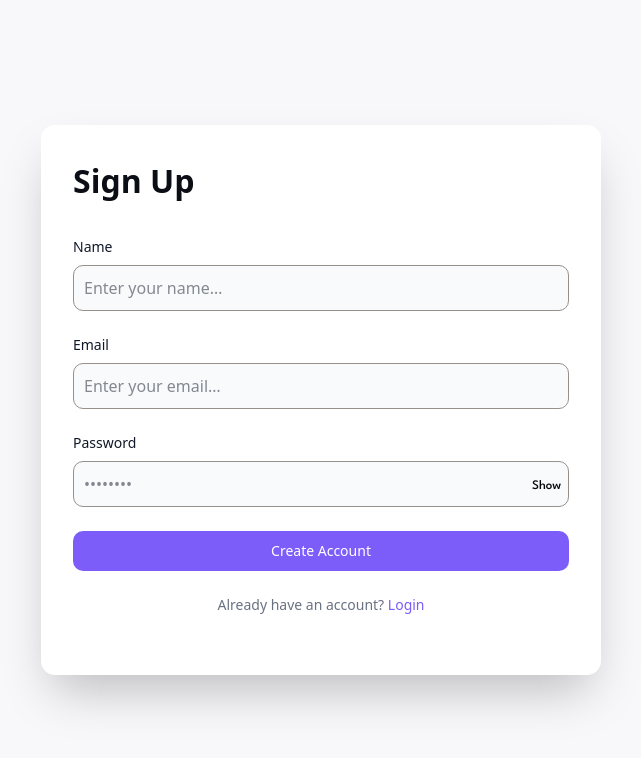
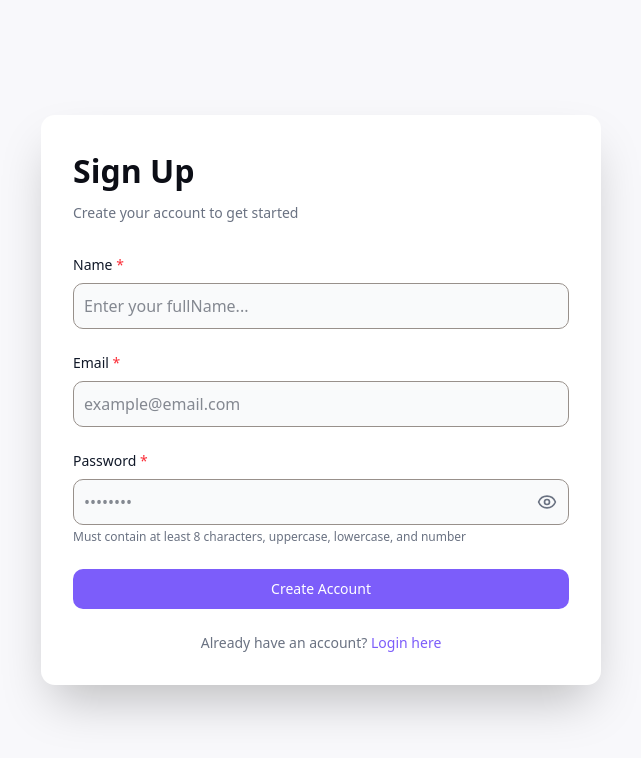
Before and after one commit to GiOrGI175/invoices-front, a Next.js app: page /sign-up in a window 1280 px wide. Shown: the top 758 px of the page, without its empty margins (319-960 px from the left). Built offline with nearby package versions, Linux system fonts and the light colour scheme.

Commit message:
feature/react hook form in sgin up

```diff
--- a/app/(auth)/sign-up/page.tsx
+++ b/app/(auth)/sign-up/page.tsx
@@ -2,141 +2,189 @@
 
 import { useState } from 'react';
 import Link from 'next/link';
-import Register from '@/components/_atoms/auth/register';
+import Register from '@/components/_atoms/auth/Register';
+import { Eye, EyeOff, Loader2 } from 'lucide-react';
 
-export default function Page() {
+export default function RegisterPage() {
   const [showPassword, setShowPassword] = useState(false);
-  const [isSubmitting, setIsSubmitting] = useState(false);
-  const [errors, setErrors] = useState<{
-    name?: string;
-    email?: string;
-    password?: string;
-    general?: string;
-  }>({});
 
   return (
     <main className='flex items-center w-full min-h-[100dvh] bg-[#F8F8FB]'>
       <div className='m-auto sm:w-[74%] px-4'>
         <div className='md:w-[560px] min-w-[300px] md:m-auto rounded-xl bg-white min-h-[550px] p-8 gap-8 flex flex-col shadow-2xl'>
+          <div>
             <h1 className='text-[32px] font-bold text-[#0c0e16]'>Sign Up</h1>
+            <p className='text-sm text-gray-500 mt-2'>
+              Create your account to get started
+            </p>
+          </div>
 
-          <Register
-            isSubmitting={isSubmitting}
-            setIsSubmitting={setIsSubmitting}
-            setErrors={setErrors}
-          >
+          <Register>
+            {({ register, errors, isSubmitting }) => (
               <div className='space-y-4 md:space-y-6'>
                 {errors.general && (
+                  <div className='p-4 bg-red-50 border border-red-200 rounded-lg'>
                     <p className='text-sm text-red-600'>{errors.general}</p>
+                  </div>
                 )}
 
-              {/* name */}
                 <div>
                   <label
                     htmlFor='name'
                     className='block mb-2 text-sm font-medium text-gray-900'
                   >
-                  Name
+                    Name <span className='text-red-500'>*</span>
                   </label>
                   <input
-                  id='name'
-                  name='name'
+                    id='fullName'
                     type='text'
-                  placeholder='Enter your name…'
-                  autoComplete='name'
-                  aria-invalid={!!errors.name}
-                  className='bg-gray-50 border border-[#98908B] text-gray-900 rounded-lg focus:ring-[#7c5dfa] focus:border-[#7c5dfa] block w-full p-2.5'
-                  required
-                  minLength={2}
+                    placeholder='Enter your fullName...'
+                    autoComplete='fullName'
+                    aria-invalid={!!errors.fullName}
+                    className={`bg-gray-50 border text-gray-900 rounded-lg focus:ring-2 focus:ring-[#7c5dfa] focus:border-[#7c5dfa] block w-full p-2.5 transition-colors ${
+                      errors.fullName
+                        ? 'border-red-500 focus:ring-red-500 focus:border-red-500'
+                        : 'border-[#98908B]'
+                    }`}
+                    {...register('fullName', {
+                      required: 'Name is required',
+                      minLength: {
+                        value: 2,
+                        message: 'Name must be at least 2 characters',
+                      },
+                      maxLength: {
+                        value: 50,
+                        message: 'Name must be less than 50 characters',
+                      },
+                    })}
                   />
-                {errors.name && (
-                  <span className='mt-1 block text-sm text-red-600'>
-                    {errors.name}
+                  {errors.fullName && (
+                    <span className='mt-1 flex items-center gap-1 text-sm text-red-600'>
+                      <span className='text-red-500'>⚠</span>
+                      {errors.fullName.message}
                     </span>
                   )}
                 </div>
 
-              {/* email */}
                 <div>
                   <label
                     htmlFor='email'
                     className='block mb-2 text-sm font-medium text-gray-900'
                   >
-                  Email
+                    Email <span className='text-red-500'>*</span>
                   </label>
                   <input
                     id='email'
-                  name='email'
                     type='email'
-                  placeholder='Enter your email…'
+                    placeholder='example@email.com'
                     autoComplete='email'
                     aria-invalid={!!errors.email}
-                  className='bg-gray-50 border border-[#98908B] text-gray-900 rounded-lg focus:ring-[#7c5dfa] focus:border-[#7c5dfa] block w-full p-2.5'
-                  required
+                    className={`bg-gray-50 border text-gray-900 rounded-lg focus:ring-2 focus:ring-[#7c5dfa] focus:border-[#7c5dfa] block w-full p-2.5 transition-colors ${
+                      errors.email
+                        ? 'border-red-500 focus:ring-red-500 focus:border-red-500'
+                        : 'border-[#98908B]'
+                    }`}
+                    {...register('email', {
+                      required: 'Email is required',
+                      pattern: {
+                        value: /^[A-Z0-9._%+-]+@[A-Z0-9.-]+\.[A-Z]{2,}$/i,
+                        message: 'Please enter a valid email address',
+                      },
+                    })}
                   />
                   {errors.email && (
-                  <span className='mt-1 block text-sm text-red-600'>
-                    {errors.email}
+                    <span className='mt-1 flex items-center gap-1 text-sm text-red-600'>
+                      <span className='text-red-500'>⚠</span>
+                      {errors.email.message}
                     </span>
                   )}
                 </div>
 
-              {/* password */}
                 <div>
                   <label
                     htmlFor='password'
                     className='block mb-2 text-sm font-medium text-gray-900'
                   >
-                  Password
+                    Password <span className='text-red-500'>*</span>
                   </label>
                   <div className='relative'>
                     <input
                       id='password'
-                    name='password'
                       type={showPassword ? 'text' : 'password'}
                       placeholder='••••••••'
                       autoComplete='new-password'
                       aria-invalid={!!errors.password}
-                    className='bg-gray-50 border border-[#98908B] text-gray-900 rounded-lg focus:ring-[#7c5dfa] focus:border-[#7c5dfa] block w-full p-2.5 pr-24'
-                    required
-                    minLength={6}
+                      className={`bg-gray-50 border text-gray-900 rounded-lg focus:ring-2 focus:ring-[#7c5dfa] focus:border-[#7c5dfa] block w-full p-2.5 pr-12 transition-colors ${
+                        errors.password
+                          ? 'border-red-500 focus:ring-red-500 focus:border-red-500'
+                          : 'border-[#98908B]'
+                      }`}
+                      {...register('password', {
+                        required: 'Password is required',
+                        minLength: {
+                          value: 8,
+                          message: 'Password must be at least 8 characters',
+                        },
+                        pattern: {
+                          value: /^(?=.*[a-z])(?=.*[A-Z])(?=.*\d)/,
+                          message:
+                            'Password must contain uppercase, lowercase, and number',
+                        },
+                      })}
                     />
                     <button
                       type='button'
                       onClick={() => setShowPassword((s) => !s)}
-                    className='absolute inset-y-0 right-2 my-auto text-sm cursor-pointer'
-                    aria-pressed={showPassword}
+                      className='absolute inset-y-0 right-3 flex items-center text-gray-500 hover:text-gray-700 transition-colors'
+                      aria-label={
+                        showPassword ? 'Hide password' : 'Show password'
+                      }
                     >
-                    <span className='font-league font-medium text-[13px] leading-[15px] tracking-[-0.1px]'>
-                      {showPassword ? 'Hide' : 'Show'}
-                    </span>
+                      {showPassword ? (
+                        <EyeOff className='w-5 h-5' />
+                      ) : (
+                        <Eye className='w-5 h-5' />
+                      )}
                     </button>
                   </div>
                   {errors.password && (
-                  <span className='mt-1 block text-sm text-red-600'>
-                    {errors.password}
+                    <span className='mt-1 flex items-center gap-1 text-sm text-red-600'>
+                      <span className='text-red-500'>⚠</span>
+                      {errors.password.message}
                     </span>
                   )}
+                  <p className='mt-1 text-xs text-gray-500'>
+                    Must contain at least 8 characters, uppercase, lowercase,
+                    and number
+                  </p>
                 </div>
 
                 <button
                   type='submit'
                   disabled={isSubmitting}
-                className='w-full text-white bg-[#7c5dfa] hover:bg-[#9277FF] focus:ring-4 focus:outline-none font-medium rounded-lg text-sm px-5 py-2.5 text-center duration-300 disabled:opacity-60 disabled:cursor-not-allowed'
+                  className='w-full text-white bg-[#7c5dfa] hover:bg-[#9277FF] focus:ring-4 focus:outline-none focus:ring-[#7c5dfa]/30 font-medium rounded-lg text-sm px-5 py-2.5 text-center duration-300 disabled:opacity-60 disabled:cursor-not-allowed flex items-center justify-center gap-2'
                 >
-                {isSubmitting ? 'Creating…' : 'Create Account'}
+                  {isSubmitting ? (
+                    <>
+                      <Loader2 className='w-4 h-4 animate-spin' />
+                      Creating Account…
+                    </>
+                  ) : (
+                    'Create Account'
+                  )}
                 </button>
 
                 <p className='text-sm font-light text-gray-500 text-center'>
                   Already have an account?{' '}
                   <Link
-                  href='/login'
+                    href='/sign-in'
                     className='font-medium text-[#7c5dfa] hover:underline'
                   >
-                  Login
+                    Login here
                   </Link>
                 </p>
               </div>
+            )}
           </Register>
         </div>
       </div>
--- a/components/_atoms/auth/Register.tsx
+++ b/components/_atoms/auth/Register.tsx
@@ -1,65 +1,115 @@
 'use client';
 
-import { PropsWithChildren } from 'react';
+// import api from '@/lib/api';
+import { ReactNode } from 'react';
+import { useForm, UseFormRegister, FieldErrors } from 'react-hook-form';
+import { useRouter } from 'next/navigation';
+import axios from 'axios';
 
-type Errors = {
-  name?: string;
-  email?: string;
-  password?: string;
-  general?: string;
+type RegisterInput = {
+  fullName: string;
+  email: string;
+  password: string;
 };
 
-type RegisterPropsT = PropsWithChildren<{
+type RegisterChildrenProps = {
+  register: UseFormRegister<RegisterInput>;
+  errors: FieldErrors<RegisterInput> & { general?: string };
   isSubmitting: boolean;
-  setIsSubmitting: (v: boolean) => void;
-  setErrors: (e: Errors) => void;
-}>;
+};
 
-export default function Register({
-  isSubmitting,
-  setIsSubmitting,
-  setErrors,
-  children,
-}: RegisterPropsT) {
-  async function handleSubmit(e: React.FormEvent<HTMLFormElement>) {
-    e.preventDefault();
-    setErrors({});
-    setIsSubmitting(true);
+type ChildrenRender = (ctx: RegisterChildrenProps) => ReactNode;
 
-    const form = new FormData(e.currentTarget);
-    const name = String(form.get('name') || '').trim();
-    const email = String(form.get('email') || '').trim();
-    const password = String(form.get('password') || '');
+type RegisterProps = {
+  children: ChildrenRender;
+  onSuccess?: (data: any) => void;
+  redirectTo?: string;
+};
 
-    const nextErrors: Errors = {};
-    if (name.length < 2)
-      nextErrors.name = 'Name must be at least 2 characters.';
-    if (!/^\S+@\S+\.\S+$/.test(email))
-      nextErrors.email = 'Please enter a valid email.';
-    if (password.length < 6)
-      nextErrors.password = 'Password must be at least 6 characters.';
+interface ApiErrorResponse {
+  message: string;
+  errors?: {
+    fullName?: string[];
+    email?: string[];
+    password?: string[];
+  };
+}
 
-    if (Object.keys(nextErrors).length) {
-      setErrors(nextErrors);
-      setIsSubmitting(false);
-      return;
+export default function Register({ children }: RegisterProps) {
+  const router = useRouter();
+
+  const {
+    register,
+    handleSubmit,
+    setError,
+    reset,
+    formState: { errors, isSubmitting },
+  } = useForm<RegisterInput>({
+    mode: 'onBlur',
+    defaultValues: {
+      fullName: '',
+      email: '',
+      password: '',
+    },
+  });
+
+  const onSubmit = async (data: RegisterInput) => {
+    try {
+      await axios.post('http://localhost:3005/auth/sign-up', data);
+
+      reset();
+
+      router.push('/sign-in');
+    } catch (error: any) {
+      console.error('რეგისტრაციის შეცდომა:', error);
+
+      if (error.response?.data) {
+        const apiError = error.response.data as ApiErrorResponse;
+
+        if (apiError.errors) {
+          if (apiError.errors.fullName) {
+            setError('fullName', {
+              type: 'server',
+              message: apiError.errors.fullName[0],
+            });
+          }
+          if (apiError.errors.email) {
+            setError('email', {
+              type: 'server',
+              message: apiError.errors.email[0],
+            });
+          }
+          if (apiError.errors.password) {
+            setError('password', {
+              type: 'server',
+              message: apiError.errors.password[0],
+            });
+          }
+        }
+
+        setError('root', {
+          type: 'server',
+          message: apiError.message || 'დაფიქსირდა შეცდომა',
+        });
+      } else {
+        setError('root', {
+          type: 'server',
+          message: error.message || 'სერვერთან კავშირი ვერ დამყარდა',
+        });
+      }
     }
-
-    try {
-      // const res = await fetch('/api/auth/signup', { method: 'POST', body: JSON.stringify({ name, email, password }) });
-      // if (!res.ok) throw new Error('Failed to create account');
-      await new Promise((r) => setTimeout(r, 800));
-      alert('Account created!');
-    } catch (err: any) {
-      setErrors({ general: err?.message || 'Something went wrong.' });
-    } finally {
-      setIsSubmitting(false);
-    }
-  }
+  };
 
   return (
-    <form onSubmit={handleSubmit} noValidate>
-      {children}
+    <form onSubmit={handleSubmit(onSubmit)} noValidate>
+      {children({
+        register,
+        errors: {
+          ...errors,
+          general: errors.root?.message,
+        },
+        isSubmitting,
+      })}
     </form>
   );
 }
--- /dev/null
+++ b/components/_atoms/auth/RegisterLoader.tsx
@@ -0,0 +1,45 @@
+'use client';
+
+import { useOpen } from '@/store/ui';
+import { AnimatePresence, motion } from 'framer-motion';
+
+const setIsOverlay = useOpen((state) => state.setIsOverlay);
+const isRegLoader = useOpen((state) => state.isRegLoader);
+
+export default function RegisterLoader() {
+  return (
+    <AnimatePresence>
+      {isRegLoader && (
+        <motion.div
+          key='confirm-delete-wrapper'
+          initial={{ opacity: 0 }}
+          animate={{ opacity: 1 }}
+          exit={{ opacity: 0 }}
+          transition={{ duration: 0.18, ease: [0.22, 0.28, 0, 1] }}
+          className='fixed inset-0 flex items-center justify-center p-4 sm:p-6'
+          role='dialog'
+          aria-modal='true'
+          aria-labelledby='confirm-delete-title'
+        >
+          {' '}
+          <motion.div
+            key='confirm-delete-card'
+            initial={{ opacity: 0, scale: 0.98 }}
+            animate={{ opacity: 1, scale: 1 }}
+            exit={{ opacity: 0, scale: 0.98 }}
+            transition={{ duration: 0.18, ease: [0.22, 0.28, 0, 1] }}
+            className='relative max-w-[480px] w-full rounded-[8px] shadow-2xl
+              p-6 sm:p-8 max-h-[90dvh] overflow-auto
+              transition-colors duration-1000 bg-white
+              '
+          >
+            <p className='mb-4 font-league font-medium text-[13px] leading-[22px] tracking-[-0.1px]'>
+              Please wait. Registration/login takes up to 1 minute.
+            </p>
+          </motion.div>
+        </motion.div>
+      )}
+      <div></div>
+    </AnimatePresence>
+  );
+}
--- /dev/null
+++ b/lib/api.ts
@@ -0,0 +1,17 @@
+import axios from 'axios';
+
+const api = axios.create({
+  baseURL: 'http://localhost:3005',
+  timeout: 15000,
+  withCredentials: true,
+});
+
+api.interceptors.request.use((config) => {
+  const token = localStorage.getItem('token');
+  if (token) {
+    config.headers.Authorization = `Bearer ${token}`;
+  }
+  return config;
+});
+
+export default api;
--- a/package.json
+++ b/package.json
@@ -10,6 +10,7 @@
   },
   "dependencies": {
     "@radix-ui/react-slot": "^1.2.3",
+    "axios": "^1.12.2",
     "class-variance-authority": "^0.7.1",
     "clsx": "^2.1.1",
     "date-fns": "^4.1.0",
--- a/store/ui.ts
+++ b/store/ui.ts
@@ -10,6 +10,9 @@ type UIState = {
 
   isDelete: boolean;
   setIsDelete: (value: boolean) => void;
+
+  isRegLoader: boolean;
+  setIsRegLoader: (value: boolean) => void;
 };
 
 export const useOpen = create<UIState>((set) => ({
@@ -21,4 +24,7 @@ export const useOpen = create<UIState>((set) => ({
 
   isDelete: false,
   setIsDelete: (value) => set({ isDelete: value }),
+
+  isRegLoader: false,
+  setIsRegLoader: (value) => set({ isRegLoader: value }),
 }));
```
Also changed, not shown: 1 other file (tests, documents, lock files or other folders). Lines whose indentation alone changed are shown as unchanged.
